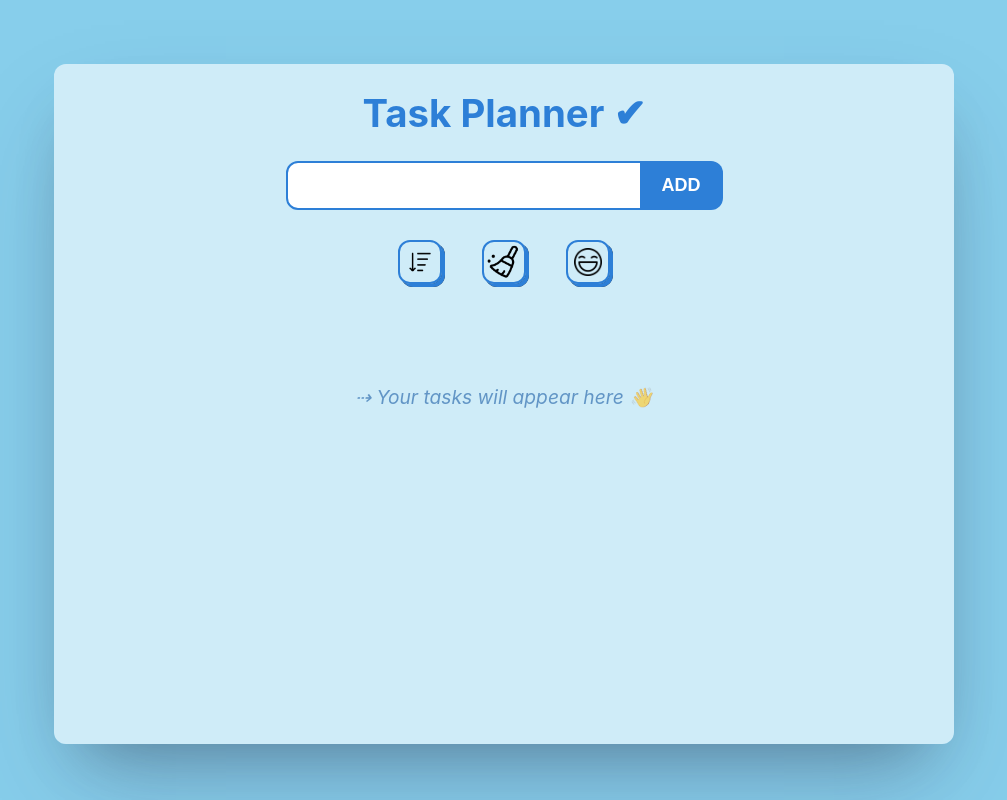
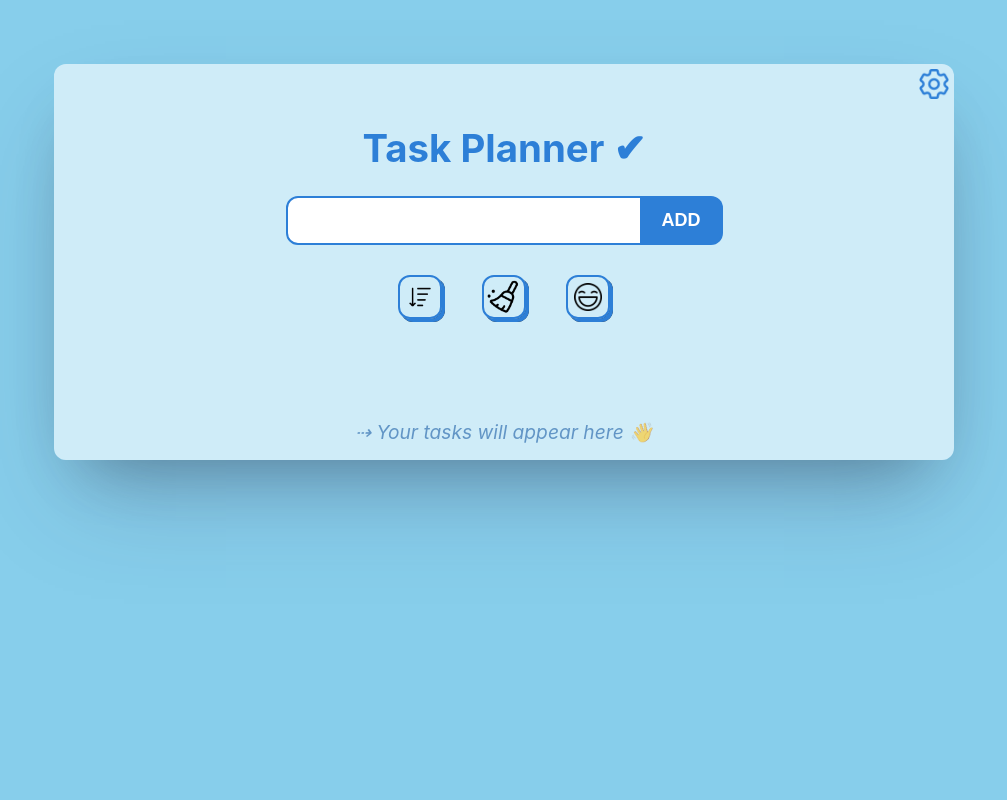
Before and after one commit to DevKarl/Advanced-Task-Planner, a React (Create React App) app: page / in a window 1280 px wide. Shown: the whole page, without its empty margins (136-1143 px from the left). Built offline with nearby package versions, Linux system fonts and the light colour scheme.

Commit message:
in work: settings modal

```diff
--- a/src/components/Container.js
+++ b/src/components/Container.js
@@ -6,12 +6,14 @@ import InputField from "./InputField";
 import TaskList from "./TaskList";
 import './UI/CSSvariables.module.css';
 import TaskActions from './TaskActions';
+import Settings from './Settings';
 
 const Container = () => {
 
     return(
         <main className = {classes.container}>
           <TasksContextProvider>
+            <Settings/>
             <Header/>
             <InputField/>
             <TaskActions/>
--- a/src/components/Container.module.css
+++ b/src/components/Container.module.css
@@ -1,5 +1,5 @@
 .container {
-    height: 85vh;
+    height: auto;
     width: 900px;
     border-radius: 12px;
     text-align: center;
@@ -9,21 +9,18 @@
     margin: auto;
     margin-top: 5%;
     background-color: var(--card-background-color);
-    overflow: auto;
+    overflow: hidden;
     box-shadow: rgba(50, 50, 93, 0.25) 0px 50px 100px -20px, rgba(0, 0, 0, 0.3) 0px 30px 60px -30px;}
 
 
 @media only screen and (max-width: 950px) {
     .container {
         width: 90%;
-        height: 80vh;
     }
 }
 
 @media only screen and (max-width: 500px) {
-
     .container {
-        height: 95%;
         width: 95%;
     }
 }
--- /dev/null
+++ b/src/components/Settings.js
@@ -0,0 +1,69 @@
+import settings from '../assets/settings.png';
+import Modal from './UI/Modal';
+import { useState } from 'react';
+
+const Settings = props => {
+
+    const [style, setStyle] = useState({
+        backgroundImage: `url(${settings})`,
+        backgroundSize: 'cover',
+        width: '30px',
+        height: '30px',
+        alignSelf: 'end',
+        marginRight: '5px',
+        marginTop: '5px',
+        transition: 'transform 0.3s ease-in-out',
+        transform: 'rotate(0deg)',
+        cursor: 'pointer',
+    });
+
+    const [settingsModalActive, togglesettingsModalActive] = useState(false);
+
+    const handleMouseEnter = () => {
+        setStyle({
+            ...style,
+            transform: 'rotate(90deg)',
+        });
+    };
+
+    const handleMouseLeave = () => {
+        setStyle({
+            ...style,
+            transform: 'rotate(0deg)',
+        });
+    };
+
+    const handleClick = () => {
+        setStyle({
+            ...style,
+            transform: 'rotate(90deg)',
+        });
+        togglesettingsModalActive(prev => !prev);
+    };
+
+    const handleModalMainBtnClick = () => {
+        console.log('clicked settings main btn');
+    }
+
+    return (
+        <>
+        <div
+            style={style}
+            onMouseEnter={handleMouseEnter}
+            onMouseLeave={handleMouseLeave}
+            onClick={handleClick}
+        ></div>
+        {settingsModalActive && <Modal
+            closeModalHandler = {togglesettingsModalActive}
+            hasTwoBtns = 'true'
+            btn1Text = 'Save changes'
+            btn2Text = 'Close'
+            mainBtnClick = {handleModalMainBtnClick}
+        />}
+        </>
+    );
+
+};
+
+
+export default Settings;
```
Also changed, not shown: Goals for task app.txt, src/assets/settings.png.
